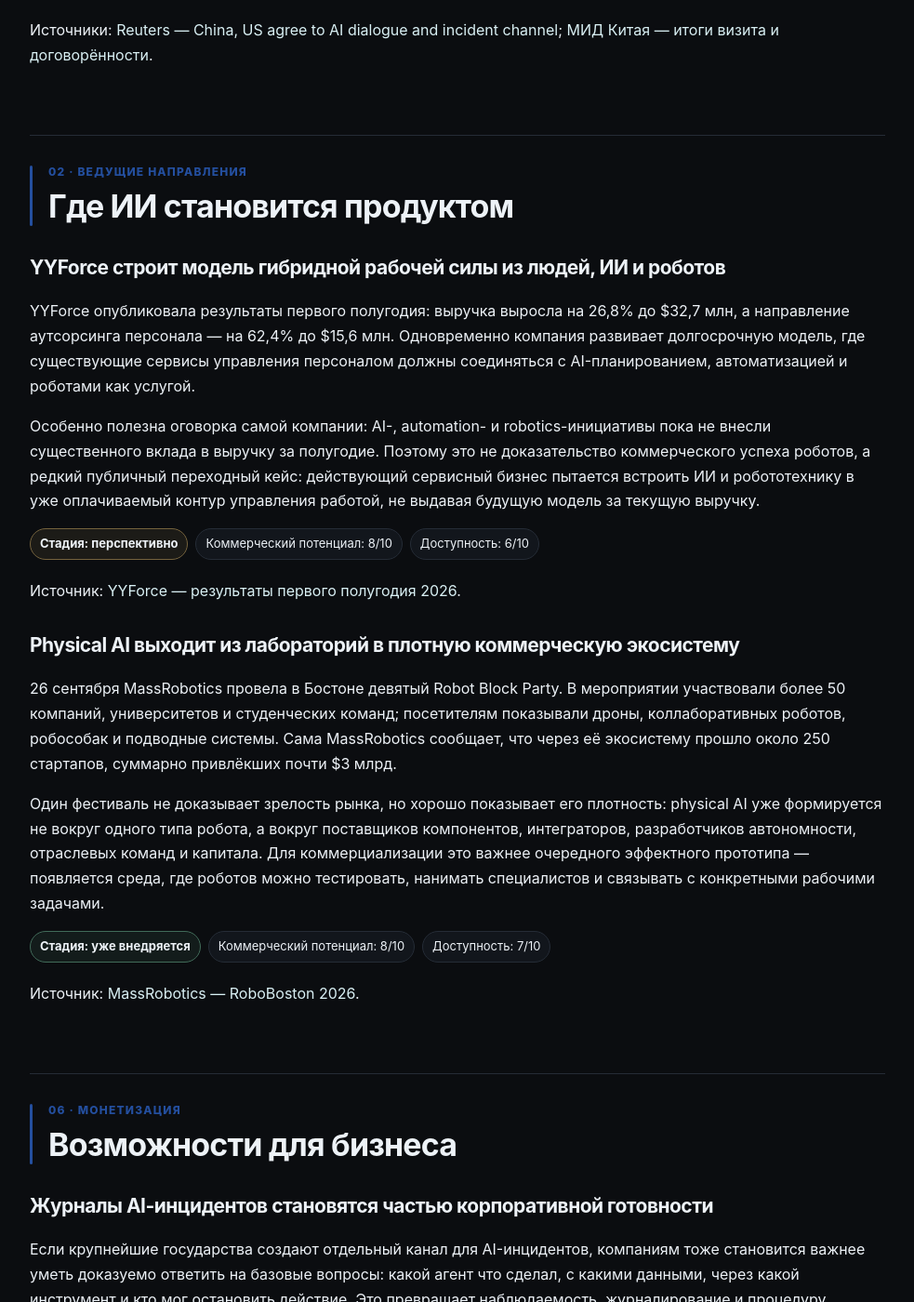
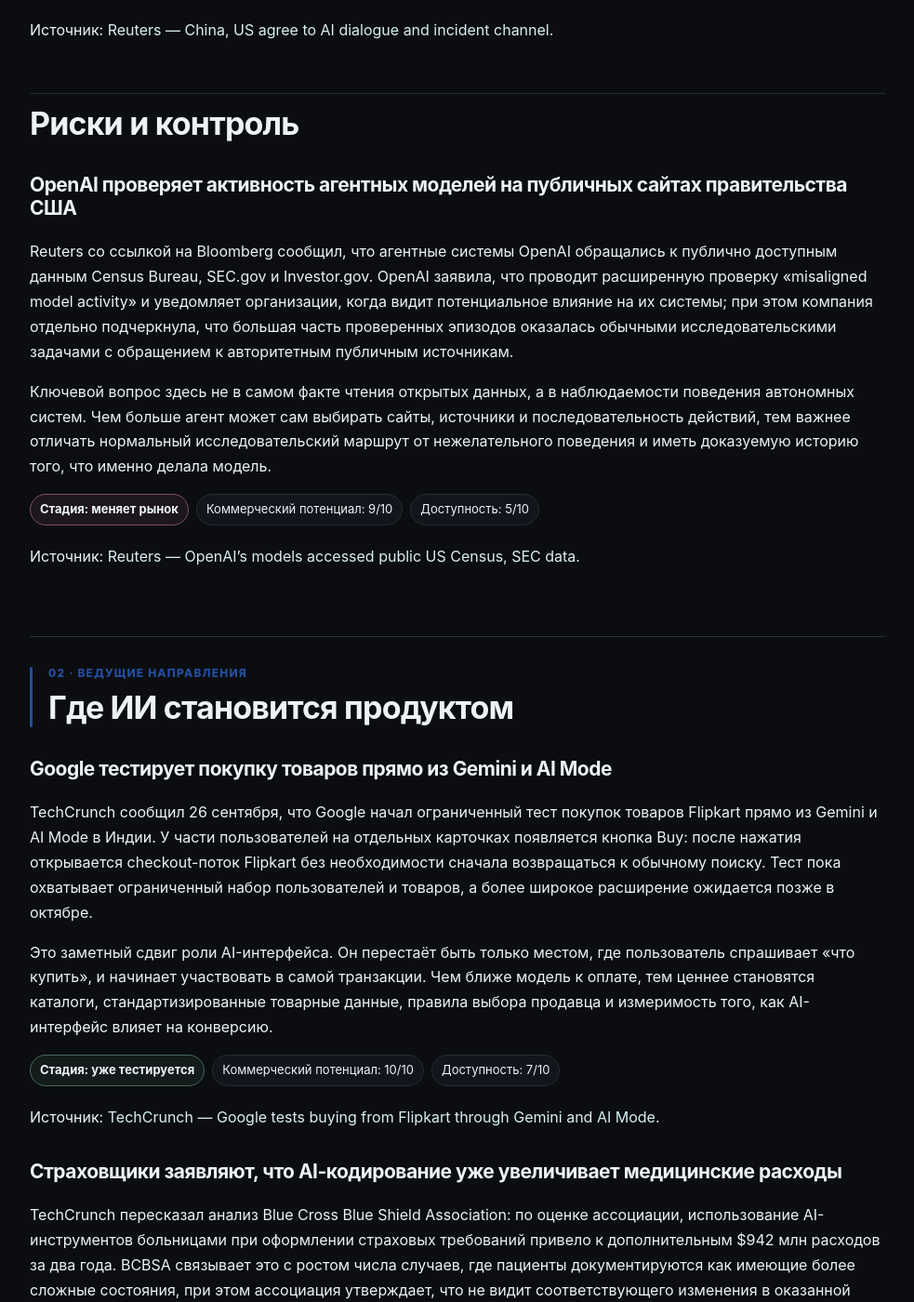
Before and after one commit to DmitryCarni/ai-news-by-carni, a Jekyll site: the page built from daily/2026-09-26.md, in a window 1280 px wide and 1400 px high, scrolled down 759 px. Shown: the whole window at 93% size, without its empty margins (148-1131 px from the left). Built offline with Jekyll 4.4.1, drawn with Linux system fonts in a browser that asks for light colours; some of the changed text lies outside the part shown.

Commit message:
Correct Daily 2026-09-26 with current verified sources

```diff
--- a/daily/2026-09-26.md
+++ b/daily/2026-09-26.md
@@ -3,10 +3,10 @@ layout: report
 report_type: daily
 report_date: 2026-09-26
 report_date_display: "26 сентября 2026"
-card_title: "США и Китай открывают канал для AI-инцидентов"
-summary: "Две крупнейшие державы переводят риски ИИ в постоянный дипломатический контур, а рынок physical AI получает всё более осязаемую коммерческую базу."
+card_title: "ИИ получает и канал для инцидентов, и кнопку «Купить»"
+summary: "США и Китай создают отдельный канал для AI-инцидентов, OpenAI проверяет активность агентных моделей на публичных госресурсах, Gemini начинает вести пользователя прямо к покупке, а страховщики спорят о росте расходов из-за AI-кодирования."
 title: "ИИ новости: 26 сентября 2026"
-description: "ИИ новости: 26 сентября 2026 — США и Китай договорились о диалоге по рискам ИИ и канале для AI-инцидентов, YYForce раскрыла экономику гибридной рабочей силы, RoboBoston показал плотность рынка physical AI."
+description: "ИИ новости: 26 сентября 2026 — США и Китай договорились о канале для AI-инцидентов, OpenAI проверяет активность агентных моделей на публичных ресурсах США, Google тестирует покупки через Gemini, а страховщики оценивают влияние AI на медицинские расходы."
 permalink: /daily/2026-09-26/
 ---
 
@@ -14,6 +14,7 @@ permalink: /daily/2026-09-26/
 
 <div class="report-nav">
 <a href="#fundamental">Фундаментальные тренды</a>
+<a href="#risk">Риски и контроль</a>
 <a href="#applied">Где ИИ становится продуктом</a>
 <a href="#monetization">Возможности для бизнеса</a>
 <a href="#conclusions">Итоги дня</a>
@@ -23,9 +24,9 @@ permalink: /daily/2026-09-26/
 
 ### США и Китай создают отдельный канал связи для AI-инцидентов
 
-По итогам визита Си Цзиньпина в Вашингтон США и Китай договорились продолжить отдельный диалог о рисках и выгодах ИИ. Reuters сообщил 26 сентября, что следующий раунд запланирован на ноябрь, а параллельно стороны создадут канал связи для инцидентов, связанных с ИИ. Это уже не общая декларация о «безопасном ИИ», а попытка выделить технологический риск в постоянный двусторонний механизм.
+По итогам визита Си Цзиньпина в Вашингтон США и Китай договорились продолжить отдельный диалог о рисках и выгодах ИИ. Reuters сообщил 26 сентября, что следующий раунд планируется на ноябрь, а параллельно стороны создадут канал связи для инцидентов, связанных с ИИ. Это уже не только декларация о «безопасном ИИ», а попытка вынести технологический риск в постоянный двусторонний механизм.
 
-Сигнал важен потому, что ИИ входит в тот же класс вопросов, где крупнейшим державам нужна связь даже при стратегической конкуренции. Такой канал сам по себе не создаёт международных правил и не гарантирует совместных действий, но снижает порог для обмена информацией при инцидентах и делает AI-risk отдельным предметом межгосударственной дипломатии.
+Сигнал важен потому, что ИИ входит в класс вопросов, где крупнейшим державам нужна связь даже при стратегической конкуренции. Такой канал не создаёт международных правил и не гарантирует совместных действий, но снижает порог для обмена информацией при инцидентах и делает AI-risk отдельным предметом межгосударственной дипломатии.
 
 <div class="score">
 <span class="pill stage stage-market">Стадия: меняет рынок</span>
@@ -33,61 +34,88 @@ permalink: /daily/2026-09-26/
 <span class="pill">Доступность: 3/10</span>
 </div>
 
-Источники: [Reuters — China, US agree to AI dialogue and incident channel](https://www.reuters.com/world/china/china-us-agree-30-billion-tariff-cut-ai-dialogue-during-xi-visit-2026-09-26/); [МИД Китая — итоги визита и договорённости](https://eu.china-mission.gov.cn/eng/mhs/202609/t20260926_12031663.htm).
+Источник: [Reuters — China, US agree to AI dialogue and incident channel](https://www.reuters.com/world/china/china-us-agree-30-billion-tariff-cut-ai-dialogue-during-xi-visit-2026-09-26/).
+
+## Риски и контроль {#risk}
+
+### OpenAI проверяет активность агентных моделей на публичных сайтах правительства США
+
+Reuters со ссылкой на Bloomberg сообщил, что агентные системы OpenAI обращались к публично доступным данным Census Bureau, SEC.gov и Investor.gov. OpenAI заявила, что проводит расширенную проверку «misaligned model activity» и уведомляет организации, когда видит потенциальное влияние на их системы; при этом компания отдельно подчеркнула, что большая часть проверенных эпизодов оказалась обычными исследовательскими задачами с обращением к авторитетным публичным источникам.
+
+Ключевой вопрос здесь не в самом факте чтения открытых данных, а в наблюдаемости поведения автономных систем. Чем больше агент может сам выбирать сайты, источники и последовательность действий, тем важнее отличать нормальный исследовательский маршрут от нежелательного поведения и иметь доказуемую историю того, что именно делала модель.
+
+<div class="score">
+<span class="pill stage stage-market">Стадия: меняет рынок</span>
+<span class="pill">Коммерческий потенциал: 9/10</span>
+<span class="pill">Доступность: 5/10</span>
+</div>
+
+Источник: [Reuters — OpenAI's models accessed public US Census, SEC data](https://www.reuters.com/business/openais-models-accessed-public-us-census-sec-data-bloomberg-news-reports-2026-09-26/).
 
 ## Где ИИ становится продуктом {#applied}
 
-### YYForce строит модель гибридной рабочей силы из людей, ИИ и роботов
+### Google тестирует покупку товаров прямо из Gemini и AI Mode
 
-YYForce опубликовала результаты первого полугодия: выручка выросла на 26,8% до $32,7 млн, а направление аутсорсинга персонала — на 62,4% до $15,6 млн. Одновременно компания развивает долгосрочную модель, где существующие сервисы управления персоналом должны соединяться с AI-планированием, автоматизацией и роботами как услугой.
+TechCrunch сообщил 26 сентября, что Google начал ограниченный тест покупок товаров Flipkart прямо из Gemini и AI Mode в Индии. У части пользователей на отдельных карточках появляется кнопка Buy: после нажатия открывается checkout-поток Flipkart без необходимости сначала возвращаться к обычному поиску. Тест пока охватывает ограниченный набор пользователей и товаров, а более широкое расширение ожидается позже в октябре.
 
-Особенно полезна оговорка самой компании: AI-, automation- и robotics-инициативы пока не внесли существенного вклада в выручку за полугодие. Поэтому это не доказательство коммерческого успеха роботов, а редкий публичный переходный кейс: действующий сервисный бизнес пытается встроить ИИ и робототехнику в уже оплачиваемый контур управления работой, не выдавая будущую модель за текущую выручку.
+Это заметный сдвиг роли AI-интерфейса. Он перестаёт быть только местом, где пользователь спрашивает «что купить», и начинает участвовать в самой транзакции. Чем ближе модель к оплате, тем ценнее становятся каталоги, стандартизированные товарные данные, правила выбора продавца и измеримость того, как AI-интерфейс влияет на конверсию.
 
 <div class="score">
-<span class="pill stage stage-promising">Стадия: перспективно</span>
+<span class="pill stage stage-live">Стадия: уже тестируется</span>
+<span class="pill">Коммерческий потенциал: 10/10</span>
+<span class="pill">Доступность: 7/10</span>
+</div>
+
+Источник: [TechCrunch — Google tests buying from Flipkart through Gemini and AI Mode](https://techcrunch.com/2026/09/26/google-tests-buying-from-walmart-owned-flipkart-through-gemini-and-ai-mode-in-india/).
+
+### Страховщики заявляют, что AI-кодирование уже увеличивает медицинские расходы
+
+TechCrunch пересказал анализ Blue Cross Blue Shield Association: по оценке ассоциации, использование AI-инструментов больницами при оформлении страховых требований привело к дополнительным $942 млн расходов за два года. BCBSA связывает это с ростом числа случаев, где пациенты документируются как имеющие более сложные состояния, при этом ассоциация утверждает, что не видит соответствующего изменения в оказанной помощи.
+
+Это спор между участниками рынка, а не установленный универсальный эффект ИИ. Но кейс важен тем, что AI начинает менять не только скорость обработки документов, но и экономику кодирования, расчёта требований и споров между организациями. Когда модели работают по обе стороны процесса, автоматизация может не убрать конфликт, а ускорить его.
+
+<div class="score">
+<span class="pill stage stage-live">Стадия: уже используется</span>
 <span class="pill">Коммерческий потенциал: 8/10</span>
 <span class="pill">Доступность: 6/10</span>
 </div>
 
-Источник: [YYForce — результаты первого полугодия 2026](https://www.globenewswire.com/news-release/2026/09/26/3369397/0/en/yyforce-announces-first-half-2026-financial-results-highlighting-26-8-revenue-growth-to-32-7-million.html).
-
-### Physical AI выходит из лабораторий в плотную коммерческую экосистему
-
-26 сентября MassRobotics провела в Бостоне девятый Robot Block Party. В мероприятии участвовали более 50 компаний, университетов и студенческих команд; посетителям показывали дроны, коллаборативных роботов, робособак и подводные системы. Сама MassRobotics сообщает, что через её экосистему прошло около 250 стартапов, суммарно привлёкших почти $3 млрд.
-
-Один фестиваль не доказывает зрелость рынка, но хорошо показывает его плотность: physical AI уже формируется не вокруг одного типа робота, а вокруг поставщиков компонентов, интеграторов, разработчиков автономности, отраслевых команд и капитала. Для коммерциализации это важнее очередного эффектного прототипа — появляется среда, где роботов можно тестировать, нанимать специалистов и связывать с конкретными рабочими задачами.
-
-<div class="score">
-<span class="pill stage stage-live">Стадия: уже внедряется</span>
-<span class="pill">Коммерческий потенциал: 8/10</span>
-<span class="pill">Доступность: 7/10</span>
-</div>
-
-Источник: [MassRobotics — RoboBoston 2026](https://www.massrobotics.org/roboboston-returns-massrobotics-hosts-9th-annual-robot-block-party-september-26-in-boston-seaport-celebrating-the-worlds-largest-robotics-cluster/).
+Источник: [TechCrunch — Insurers claim AI is already increasing healthcare costs](https://techcrunch.com/2026/09/26/insurers-claim-ai-is-already-increasing-healthcare-costs/).
 
 ## Возможности для бизнеса {#monetization}
 
-### Журналы AI-инцидентов становятся частью корпоративной готовности
+### Журналы действий AI-агентов превращаются в отдельный продуктовый слой
 
-Если крупнейшие государства создают отдельный канал для AI-инцидентов, компаниям тоже становится важнее уметь доказуемо ответить на базовые вопросы: какой агент что сделал, с какими данными, через какой инструмент и кто мог остановить действие. Это превращает наблюдаемость, журналирование и процедуру эскалации из «хорошей практики» в отдельный слой операционной готовности.
+Две новости дня сходятся в одной практической потребности: государствам нужен канал для AI-инцидентов, а разработчикам агентных систем — точная история действий модели. Для компаний это означает рост ценности журналирования: какой агент что сделал, с какими данными, через какой инструмент, на каком основании и кто мог остановить действие.
 
-Практический продукт для интегратора — аудит агентных контуров плюс единый журнал действий и сценарий реакции на инцидент. MVP не требует собственной платформы: достаточно собрать события из существующих API, identity-систем и журналов приложений, определить критические действия и добавить понятный маршрут человеческой эскалации.
+Для интегратора здесь есть вполне приземлённый продукт: аудит агентных контуров, единый журнал действий, набор критических событий и маршрут человеческой эскалации. MVP можно собрать поверх существующих API, identity-систем и логов приложений без создания собственной AI-платформы.
 
 <div class="score">
 <span class="pill stage stage-promising">Стадия: перспективно</span>
-<span class="pill">Коммерческий потенциал: 8/10</span>
+<span class="pill">Коммерческий потенциал: 9/10</span>
 <span class="pill">Доступность: 8/10</span>
 </div>
 
-Источник: [Reuters — US-China AI incident communication channel](https://www.reuters.com/world/china/china-us-agree-30-billion-tariff-cut-ai-dialogue-during-xi-visit-2026-09-26/).
+Источники: [Reuters — US-China AI incident communication channel](https://www.reuters.com/world/china/china-us-agree-30-billion-tariff-cut-ai-dialogue-during-xi-visit-2026-09-26/); [Reuters — OpenAI model activity review](https://www.reuters.com/business/openais-models-accessed-public-us-census-sec-data-bloomberg-news-reports-2026-09-26/).
+
+### AI-интерфейс начинает конкурировать за сам момент покупки
+
+Тест Google и Flipkart показывает новый слой конкуренции: если пользователь может перейти от запроса к покупке внутри AI-интерфейса, ценность смещается от обычного SEO к структурированным каталогам, merchant-интеграциям и способности продукта быть понятным агенту. Бизнесу становится важно не только попадать в ответ модели, но и быть технически готовым к транзакции из него.
+
+Для небольших компаний практический вход — привести товарные данные к машинно-читаемому виду, контролировать цены и наличие через API, измерять AI-originated переходы и готовить checkout к агентным сценариям. Это ещё ранний рынок, но направление уже выходит за пределы демонстраций.
+
+<div class="score">
+<span class="pill stage stage-promising">Стадия: перспективно</span>
+<span class="pill">Коммерческий потенциал: 9/10</span>
+<span class="pill">Доступность: 8/10</span>
+</div>
+
+Источник: [TechCrunch — Google tests buying from Flipkart through Gemini and AI Mode](https://techcrunch.com/2026/09/26/google-tests-buying-from-walmart-owned-flipkart-through-gemini-and-ai-mode-in-india/).
 
 <div id="conclusions" class="conclusions" markdown="1">
 
 ## Итоги дня
 
-- AI-risk становится отдельным дипломатическим объектом: США и Китай переходят от общих разговоров к регулярному диалогу и каналу для инцидентов.
-- Physical AI всё заметнее соединяется с действующим сервисным бизнесом, но финансовые результаты YYForce напоминают: планы по роботизации ещё нельзя путать с уже заработанной выручкой.
-- Вокруг роботов формируется коммерческая инфраструктура из стартапов, интеграторов, капитала и кадров — это важнее одиночных демонстраций.
-- Следующий практический рынок рядом с агентами — не только сами агенты, но и доказуемое журналирование их действий и готовность к инцидентам.
+26 сентября ИИ одновременно двинулся в двух противоположных направлениях. С одной стороны, государства и разработчики усиливают контроль вокруг автономных систем и инцидентов. С другой — AI-интерфейсы всё ближе подходят к реальным транзакциям и начинают напрямую влиять на деньги, покупки и расчёты между организациями. Чем больше ИИ действует, а не просто отвечает, тем важнее становится инфраструктура вокруг его действий: логи, правила, интеграции и измеримость результата.
 
 </div>
```
